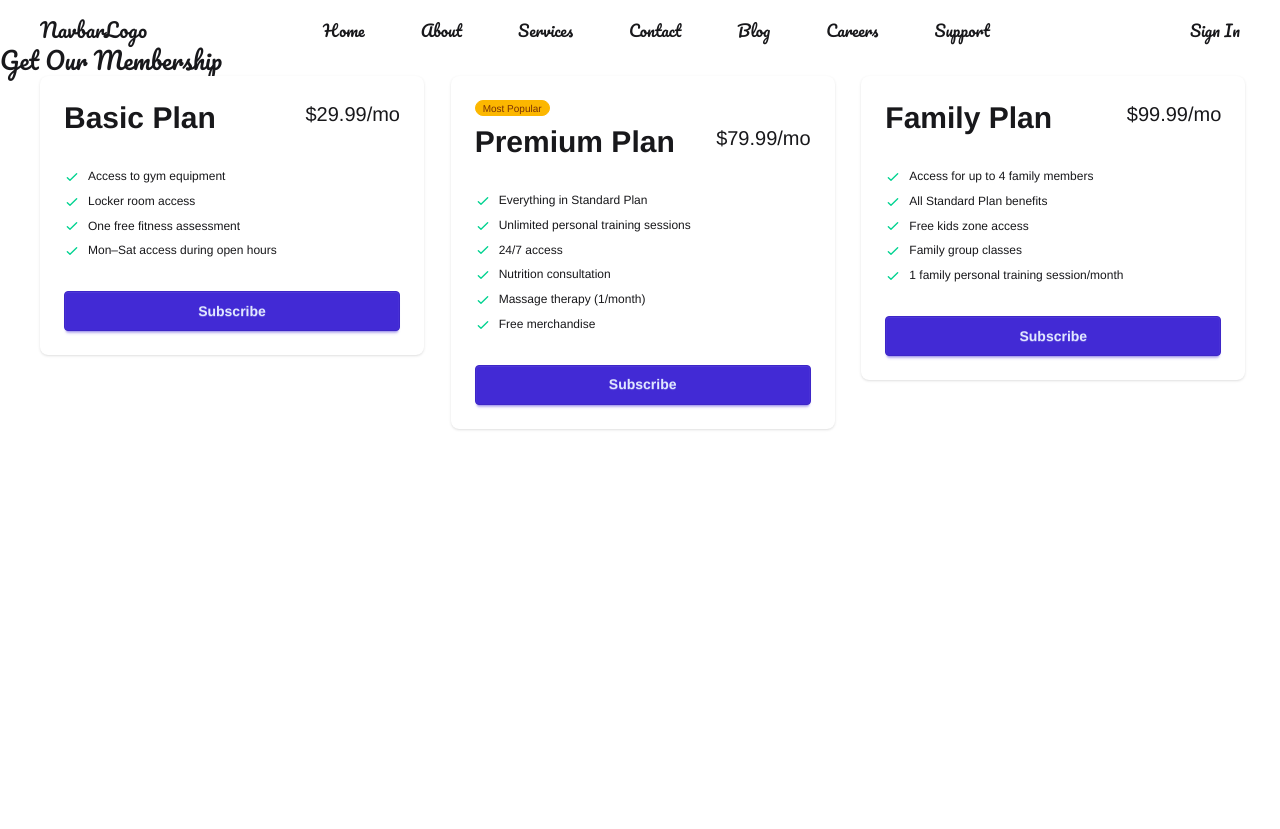
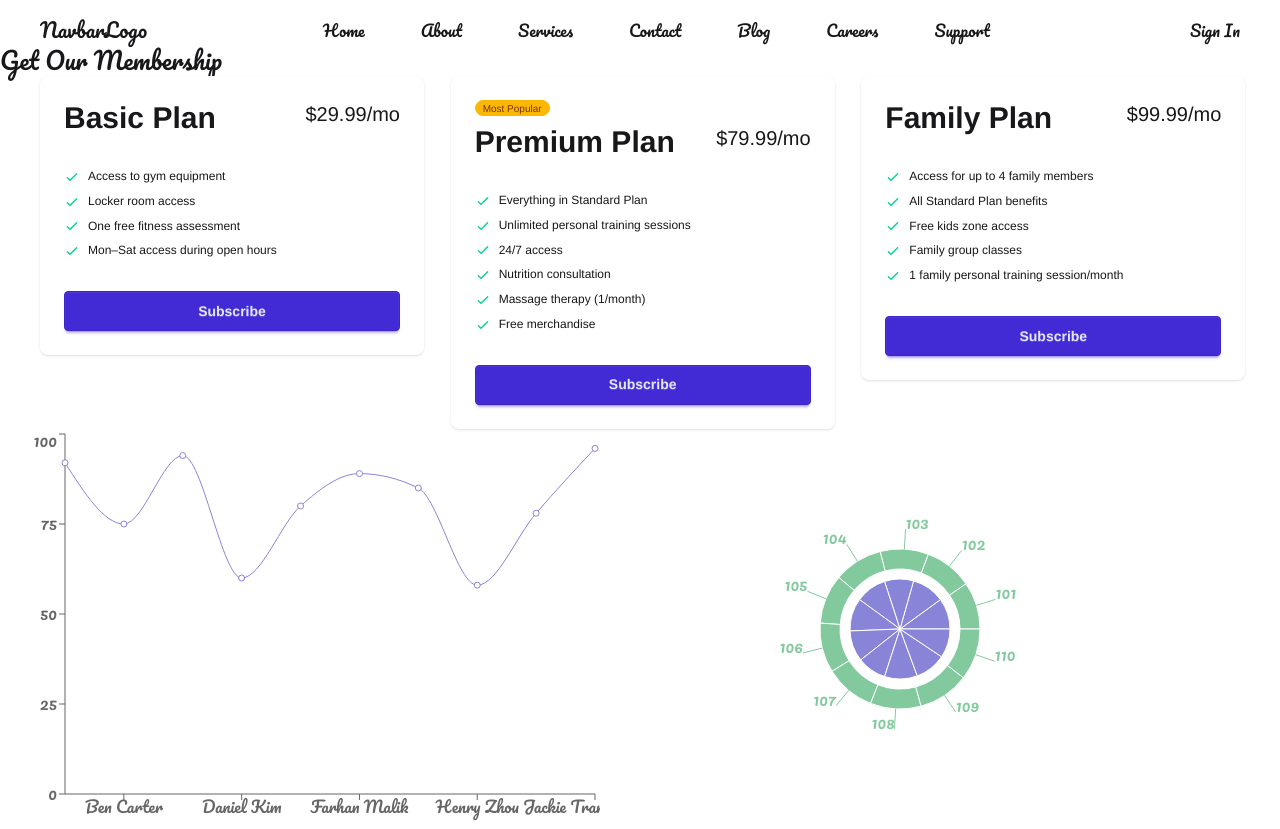
Before and after one commit to ArifRehman-Info/Custom-UI-Work_Based, a React (Vite) app: page / in a window 1280 px wide. Before the commit the page ends 800 px from the top, so only its background shows below. Built offline with nearby package versions, Linux system fonts and the light colour scheme.

Commit message:
line chart and pie chart data load and display

```diff
--- a/package.json
+++ b/package.json
@@ -15,6 +15,7 @@
     "lucide-react": "^0.487.0",
     "react": "^19.0.0",
     "react-dom": "^19.0.0",
+    "recharts": "^2.15.2",
     "tailwindcss": "^4.1.3"
   },
   "devDependencies": {
--- a/src/App.jsx
+++ b/src/App.jsx
@@ -4,6 +4,7 @@ import './App.css'
 import DaisyNav from './Components/DaisyUINav/DaisyNav'
 import Navbar from './Components/NavBar/Navbar'
 import PricingPlan from './Components/PricingPlan/PricingPlan'
+import Chart from './Components/ReChart/Chart'
 
 const pricingPromise =fetch('price-plan.json').then(res => res.json());
 
@@ -21,6 +22,8 @@ function App() {
       <Suspense fallback ={<span className="loading loading-spinner text-success"></span>}>
         <PricingPlan pricingPromise ={pricingPromise}></PricingPlan>
       </Suspense>
+
+      <Chart></Chart>
     </main>
 
 
--- /dev/null
+++ b/src/Components/ReChart/Chart.jsx
@@ -0,0 +1,135 @@
+import React from 'react';
+import { PieChart, Pie, Tooltip, Legend, Line, LineChart,  XAxis, YAxis } from 'recharts';
+const students = [
+    {
+      id: 101,
+      name: "Alice Johnson",
+      age: 16,
+      marks: {
+        math: 85,
+        english: 78,
+        science: 92
+      },
+      grade: "A"
+    },
+    {
+      id: 102,
+      name: "Ben Carter",
+      age: 17,
+      marks: {
+        math: 72,
+        english: 81,
+        science: 75
+      },
+      grade: "B"
+    },
+    {
+      id: 103,
+      name: "Clara Lee",
+      age: 15,
+      marks: {
+        math: 90,
+        english: 88,
+        science: 94
+      },
+      grade: "A+"
+    },
+    {
+      id: 104,
+      name: "Daniel Kim",
+      age: 16,
+      marks: {
+        math: 65,
+        english: 70,
+        science: 60
+      },
+      grade: "C"
+    },
+    {
+      id: 105,
+      name: "Emily Singh",
+      age: 17,
+      marks: {
+        math: 78,
+        english: 85,
+        science: 80
+      },
+      grade: "B+"
+    },
+    {
+      id: 106,
+      name: "Farhan Malik",
+      age: 16,
+      marks: {
+        math: 92,
+        english: 91,
+        science: 89
+      },
+      grade: "A+"
+    },
+    {
+      id: 107,
+      name: "Grace Lin",
+      age: 15,
+      marks: {
+        math: 88,
+        english: 79,
+        science: 85
+      },
+      grade: "A"
+    },
+    {
+      id: 108,
+      name: "Henry Zhou",
+      age: 17,
+      marks: {
+        math: 60,
+        english: 62,
+        science: 58
+      },
+      grade: "D"
+    },
+    {
+      id: 109,
+      name: "Isha Kapoor",
+      age: 16,
+      marks: {
+        math: 74,
+        english: 80,
+        science: 78
+      },
+      grade: "B"
+    },
+    {
+      id: 110,
+      name: "Jackie Tran",
+      age: 15,
+      marks: {
+        math: 95,
+        english: 90,
+        science: 96
+      },
+      grade: "A+"
+    }
+  ];
+
+const Chart = () => {
+    return (
+        <div className='flex'>
+           <LineChart width={600} height={400} data={students}>
+            <XAxis dataKey="name" />
+            <YAxis />
+            <Tooltip />
+             <Line type="monotone" dataKey="marks.science" stroke="#8884d8" />
+           </LineChart>
+
+           <PieChart width={600} height={400}>
+           <Pie  data={students} dataKey="age" nameKey="name" cx="50%" cy="50%" outerRadius={50} fill="#8884d8" />
+           <Pie  data={students} dataKey="id" nameKey="name" cx="50%" cy="50%" innerRadius={60} outerRadius={80} fill="#82ca9d" label />
+           </PieChart>
+          </div>
+
+    );
+};
+
+export default Chart;
```
Also changed, not shown: 1 other file (tests, documents, lock files or other folders).
